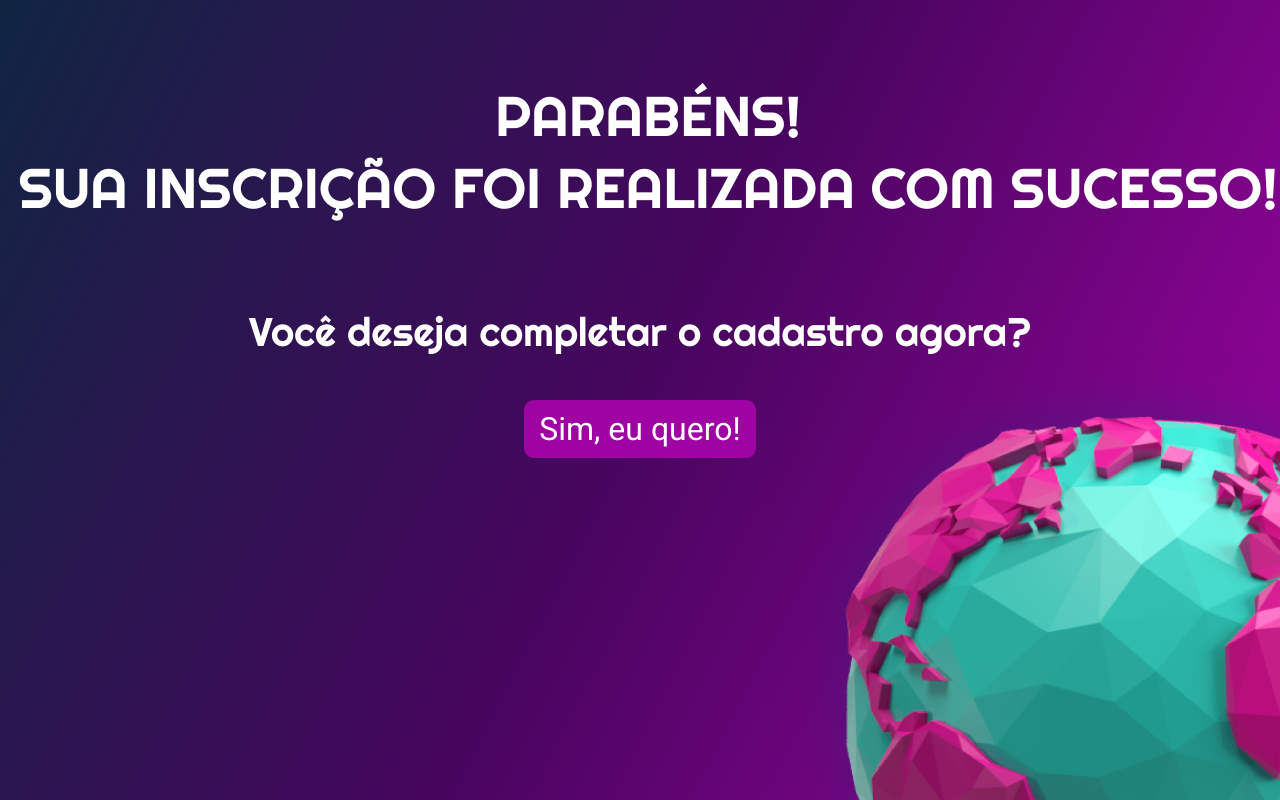
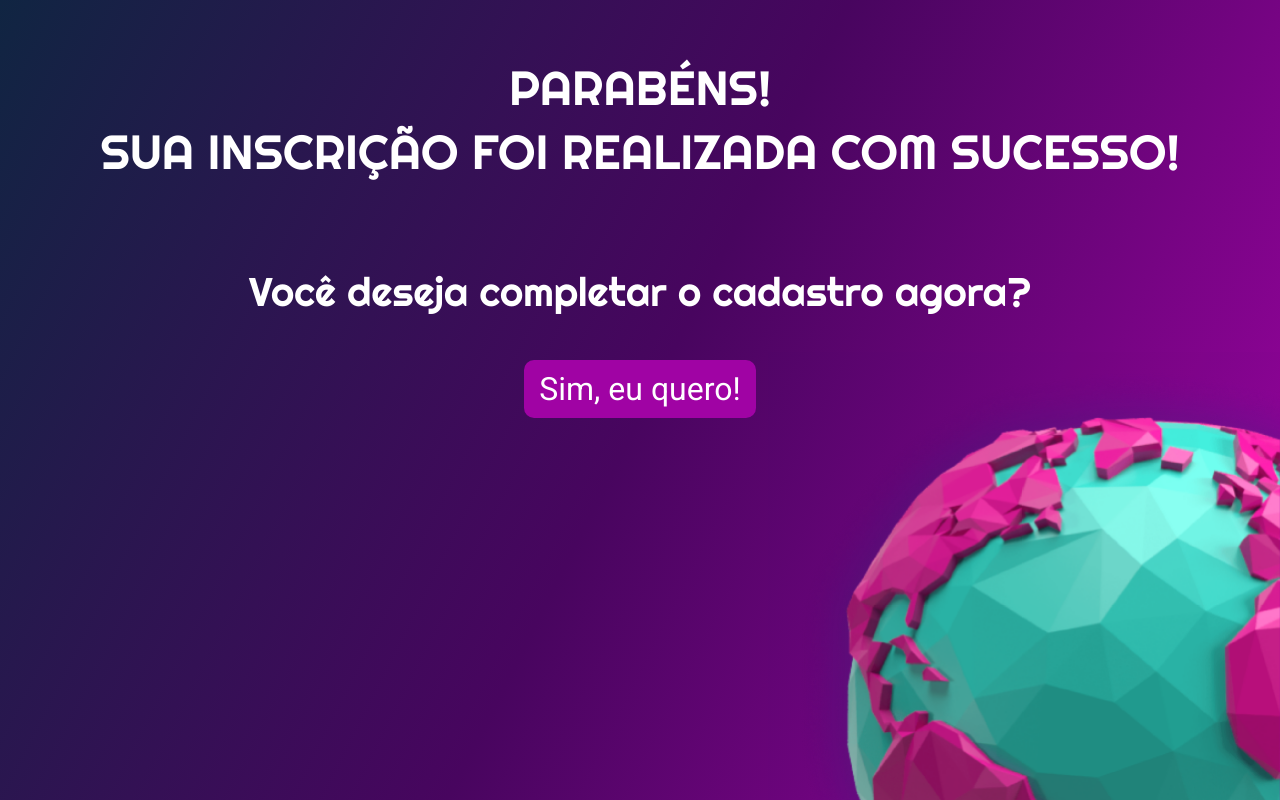
Before and after one commit to Jordhan-Carvalho/camps-party-front, a React (Create React App) app: page /pre-registration/success in a window 1280 px wide. Built offline with nearby package versions, Linux system fonts and the light colour scheme.

Commit message:
Fixed layout - PreRegSucess

```diff
--- a/src/pages/PreRegSuccess.js
+++ b/src/pages/PreRegSuccess.js
@@ -29,13 +29,13 @@ const Header = styled.h1`
   flex-direction: column;
   text-align: center;
   width: 100%;
-  padding-top: 5rem;
+  padding-top: 3.5rem;
 
   span {
     width: 100%;
     text-align: center;
-    font-size: 3.5rem;
-    margin:0.5rem;
+    font-size: 3rem;
+    padding:0.5rem;
   }
 
   @media (max-width: 800px){
@@ -85,6 +85,7 @@ const BtnContainer = styled.div`
 `;
 
 const TrimmedPlanet = styled.img`
+  width: 40%;
   position:fixed;
   bottom:0;
   right:0;
```
